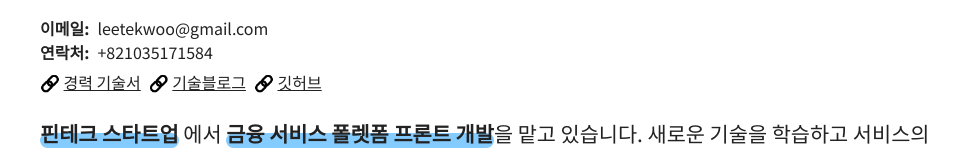
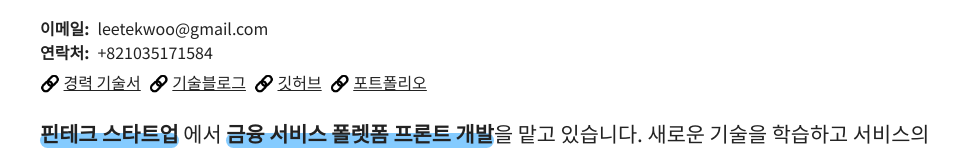
Before and after one commit to 0teklee/resume, a website built with webpack: page index.html in a window 1280 px wide. Shown: the part 178-337 px from the top of the page, without its empty margins (150-1116 px from the left). Built offline with nearby package versions, Linux system fonts and the light colour scheme.

Commit message:
fix: 포트폴리오 링크 추가

```diff
--- a/index.html
+++ b/index.html
@@ -59,6 +59,9 @@
                 <div class="link-icon">
                   <a class="text-underline text-theme-hover" href="https://github.com/0teklee" target="_blank">깃허브</a>
                 </div>
+              <div class="link-icon">
+                <a class="text-underline text-theme-hover" href="https://leetekwoo-portfolio.vercel.app/" target="_blank">포트폴리오</a>
+              </div>
               </div>
             </div>
           <div>
```
Also changed, not shown: cv.html (+3 -0 lines).
